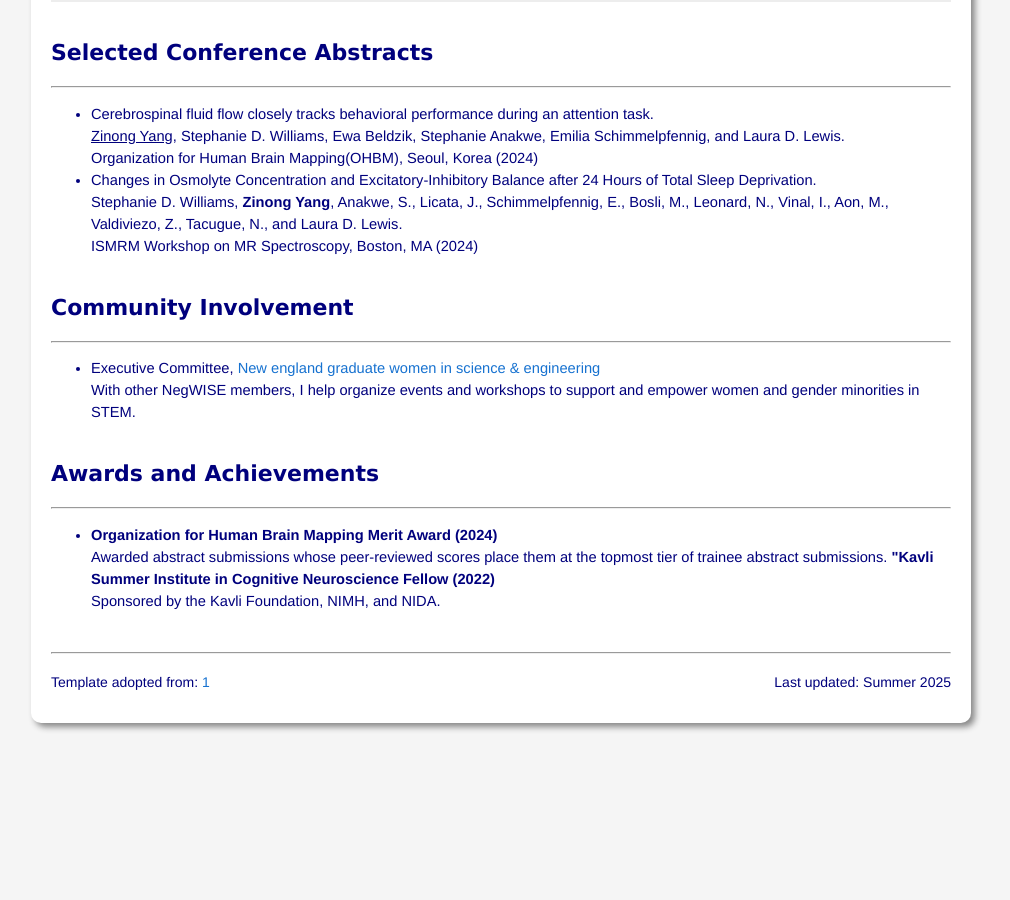
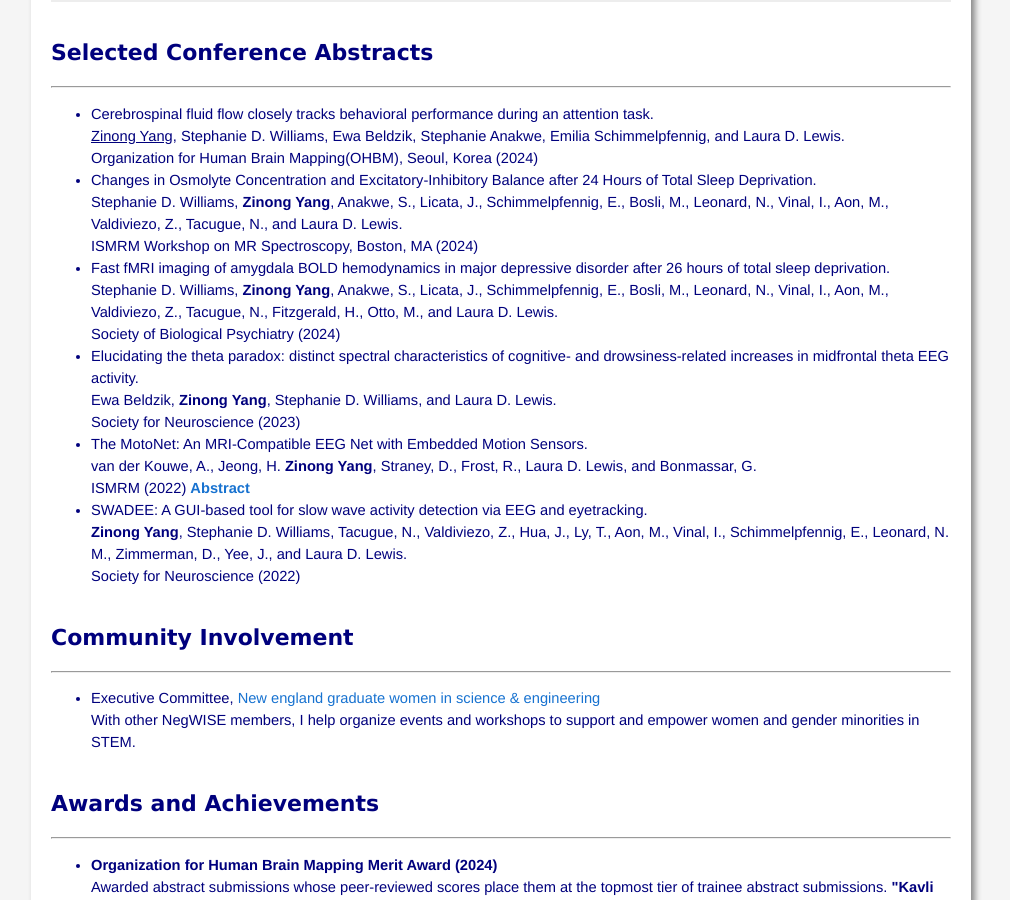
Before and after one commit to ziy027/ziy027.github.io, a Jekyll site: the page index.html, which Jekyll copies as it is, in a window 1280 px wide and 900 px high, scrolled down 1467 px. Shown: the whole window, without its empty margins (139-1149 px from the left). Built offline with Jekyll 4.4.1, drawn with Linux system fonts in a browser that asks for light colours; nearby versions of some CDN libraries; before the commit the page ends 2200 px from its top, so only the background shows below that.

Commit message:
edit bio

```diff
--- a/index.html
+++ b/index.html
@@ -153,6 +153,38 @@
                 <br>
                 ISMRM Workshop on MR Spectroscopy, Boston, MA (2024)
             </li>
+
+            <li>
+                Fast fMRI imaging of amygdala BOLD hemodynamics in major depressive disorder after 26 hours of total sleep deprivation.
+                <br>
+                Stephanie D. Williams, <b>Zinong Yang</b>, Anakwe, S., Licata, J., Schimmelpfennig, E., Bosli, M., Leonard, N., Vinal, I., Aon, M., Valdiviezo, Z., Tacugue, N., Fitzgerald, H., Otto, M., and Laura D. Lewis.
+                <br>
+                Society of Biological Psychiatry (2024)
+            </li>
+
+            <li>
+                Elucidating the theta paradox: distinct spectral characteristics of cognitive- and drowsiness-related increases in midfrontal theta EEG activity.
+                <br>
+                Ewa Beldzik, <b>Zinong Yang</b>, Stephanie D. Williams, and Laura D. Lewis.
+                <br>
+                Society for Neuroscience (2023)
+            </li>
+
+            <li>
+                The MotoNet: An MRI-Compatible EEG Net with Embedded Motion Sensors.
+                <br>
+                van der Kouwe, A., Jeong, H. <b>Zinong Yang</b>,  Straney, D., Frost, R., Laura D. Lewis, and Bonmassar, G.
+                <br>
+                ISMRM (2022) <a href="https://cds.ismrm.org/protected/22MProceedings/PDFfiles/0636.html" target="_blank"><b>Abstract</b></a>
+            </li>
+
+            <li>
+                SWADEE: A GUI-based tool for slow wave activity detection via EEG and eyetracking.
+                <br>
+                <b>Zinong Yang</b>, Stephanie D. Williams, Tacugue, N., Valdiviezo, Z., Hua, J., Ly, T., Aon, M., Vinal, I., Schimmelpfennig, E., Leonard, N. M., Zimmerman, D., Yee, J., and Laura D. Lewis.
+                <br>
+                Society for Neuroscience (2022)
+            </li>
         </ul>
     </div>
 
```
